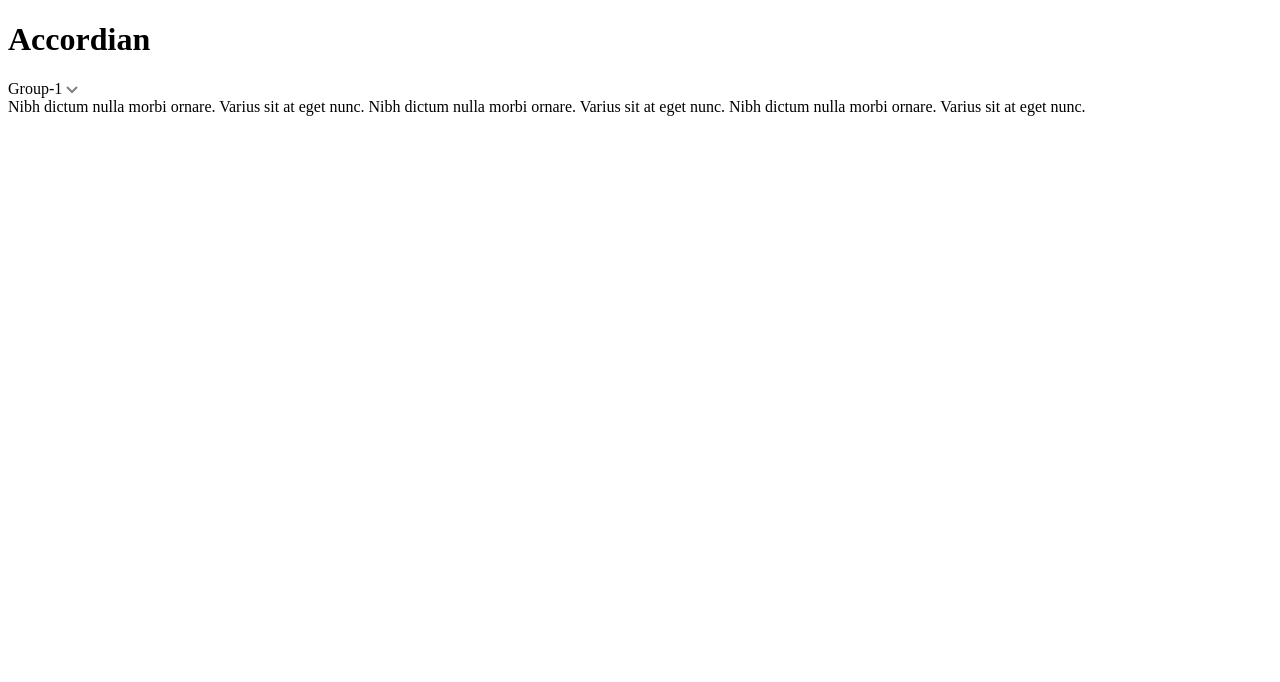
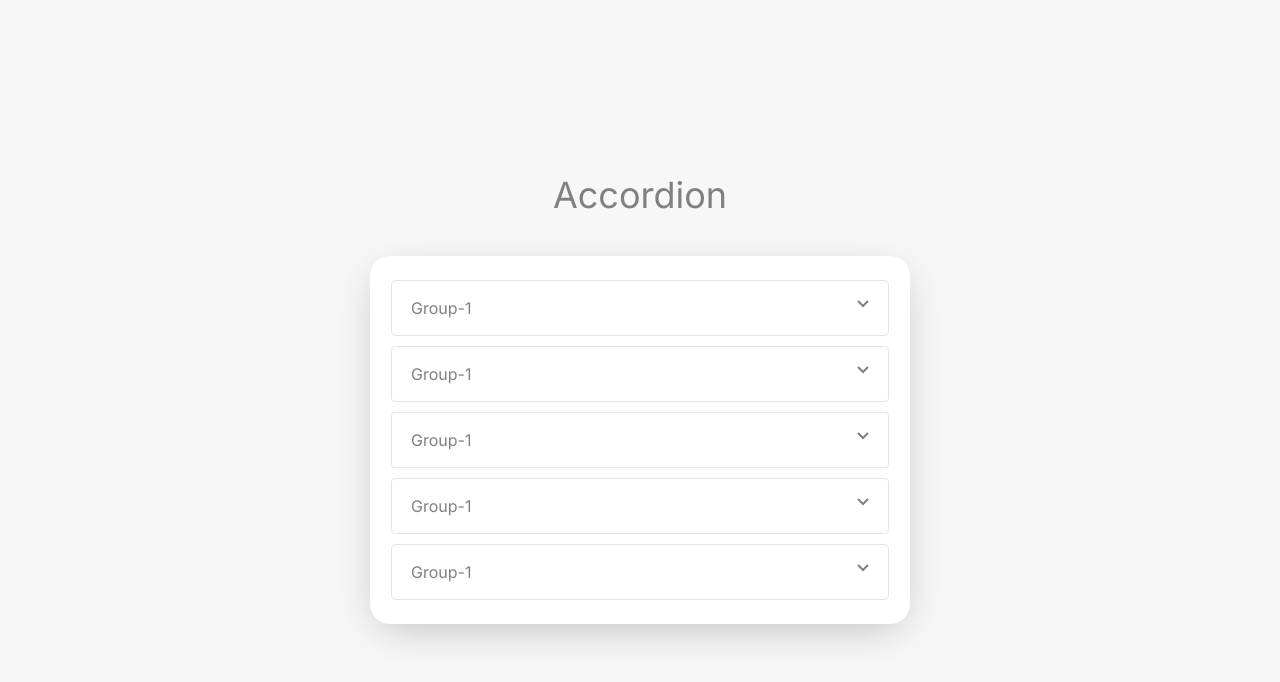
Before and after one commit to Nehaboora033/accordian, a plain HTML site: page index.html in a window 1280 px wide. Drawn offline with Linux system fonts and the light colour scheme.

Commit message:
added arrow

```diff
--- a/assets/css/style.css
+++ b/assets/css/style.css
@@ -0,0 +1,182 @@
+@import url('https://fonts.googleapis.com/css2?family=Inter:ital,opsz,wght@0,14..32,100..900;1,14..32,100..900&display=swap');
+
+* {
+    margin: 0;
+    padding: 0;
+    font-family: "Inter", sans-serif;
+}
+
+.d-flex {
+    display: flex;
+}
+
+.y-center {
+    align-items: center;
+}
+
+.x-center {
+    justify-content: center;
+}
+
+.flex-column {
+    flex-direction: column;
+}
+
+body {
+    background-color: #F7F7F7;
+    height: 100vh;
+    width: 100%;
+}
+
+h2 {
+    font-weight: 400;
+    font-size: 36px;
+    line-height: 100%;
+    color: gray;
+    margin-bottom: 43px;
+}
+
+.box {
+    background-color: #FFF;
+    padding: 24px 21px;
+    border-radius: 20px;
+    box-shadow: 0px 11px 44px -10px #00000040;
+    margin-left: 12px;
+    margin-right: 12px;
+}
+
+.accordion-item {
+    max-width: 498px;
+}
+
+.accordion-header {
+    font-weight: 400;
+    font-size: 16px;
+    line-height: 100%;
+    color: gray;
+    background-color: unset;
+    max-width: 498px;
+    width: 100%;
+    justify-content: space-between;
+    padding: 19px;
+    border: 1px solid #0000001A;
+    border-radius: 4px;
+    transition: color 150ms linear;
+}
+
+/* .arrow {
+    display: inline-block;
+    width: 6px;
+    height: 6px;
+    border-right: 2.5px solid #808080;
+    border-bottom: 2.5px solid #808080;
+    transform: rotate(45deg);
+    transition: transform 0.3s ease;
+    margin-left: 10px;
+    cursor: pointer;
+} */
+
+.accordion-item.active .arrow {
+    transform: rotate(-180deg);
+    /* up */
+}
+
+.accordion-content {
+    font-weight: 400;
+    font-size: 16px;
+    line-height: 150%;
+    color: #808080;
+    max-height: 0;
+    max-width: 468px;
+    overflow: hidden;
+    transition: max-height 0.15s ease;
+    padding: 0 19px;
+}
+
+.accordion-item.active .accordion-content {
+    max-height: 150px;
+    padding: 0 19px 13px;
+    color: #808080;
+}
+
+.accordion-item.active .accordion-header {
+    color: #000;
+    border: 0;
+}
+
+.accordion-item.active {
+    border: 1px solid #128DFF;
+    border-radius: 5px;
+}
+
+.gap-10 {
+    gap: 10px;
+}
+
+
+
+
+
+
+
+
+
+
+
+
+
+
+
+
+
+
+
+
+
+
+
+
+
+
+
+
+
+
+
+
+
+
+
+
+
+
+
+
+:root {
+    --fs-md: 36px;
+    --fs-sm: 16px;
+
+    --fw-sm: 400;
+
+    --text-grey: #808080;
+}
+
+.text_grey {
+    color: var(--text-grey);
+}
+
+.fs_md {
+    font-size: var(--fs-md);
+}
+
+.fs_sm {
+    font-size: var(--fs-sm);
+}
+
+.fw_sm {
+    font-weight: var(--fw-sm);
+}
+
+.text-center {
+    text-align: center;
+}
--- a/assets/js/script.js
+++ b/assets/js/script.js
@@ -0,0 +1,12 @@
+function toggleAccordion(selector) {
+    const clickedItem = document.querySelector(selector);
+    const allItems = document.querySelectorAll('.accordion-item');
+
+    allItems.forEach(item => {
+        if (item !== clickedItem) {
+            item.classList.remove('active');
+        }
+    });
+
+    clickedItem.classList.toggle('active');
+}
--- a/index.html
+++ b/index.html
@@ -4,28 +4,90 @@
 <head>
     <meta charset="UTF-8">
     <meta name="viewport" content="width=device-width, initial-scale=1.0">
-    <title>Accordian</title>
+    <title>Accordion</title>
     <link rel="stylesheet" href="./assets/css/style.css">
 </head>
 
-<body>
-    <h1 class="">Accordian</h1>
-    <div class="accordian-container">
-        <div class="accordian-item">
-            <div class="accordian-heading">
+<body class="d-flex flex-column y-center x-center">
+    <h2>
+        Accordion
+    </h2>
+    <div class="box d-flex flex-column gap-10">
+        <div class="accordion-item" id="item1">
+            <button class="accordion-header d-flex" onclick="toggleAccordion('#item1')">
                 Group-1
-                <img src="./assets/images/arrow.svg" alt="arrow">
+                <img src="./assets/images/arrow.svg" alt="arrow" class="arrow">
+            </button>
+            <div class="accordion-content">
+                <p>
+                    Nibh dictum nulla morbi ornare. Varius sit at eget nunc. Nibh dictum nulla morbi ornare. Varius sit
+                    at eget
+                    nunc. Nibh
+                    dictum nulla morbi ornare. Varius sit at eget nunc.
+                </p>
             </div>
-            <div class="accordian-content">
-                Nibh dictum nulla morbi ornare. Varius sit at eget nunc. Nibh dictum nulla morbi ornare. Varius sit at
-                eget nunc. Nibh
-                dictum nulla morbi ornare. Varius sit at eget nunc.
+        </div>
+        <div class="accordion-item" id="item2">
+            <button class="accordion-header d-flex" onclick="toggleAccordion('#item2')">
+                Group-1
+                <!-- <span class="arrow"></span> -->
+                 <img src="./assets/images/arrow.svg" alt="arrow" class="arrow">
+            </button>
+            <div class="accordion-content">
+                <p>
+                    Nibh dictum nulla morbi ornare. Varius sit at eget nunc. Nibh dictum nulla morbi ornare. Varius sit
+                    at eget
+                    nunc. Nibh
+                    dictum nulla morbi ornare. Varius sit at eget nunc.
+                </p>
             </div>
+        </div>
+        <div class="accordion-item" id="item3">
+            <button class="accordion-header d-flex" onclick="toggleAccordion('#item3')">
+                Group-1
+                <img src="./assets/images/arrow.svg" alt="arrow" class="arrow">
+            </button>
+            <div class="accordion-content">
+                <p>
+                    Nibh dictum nulla morbi ornare. Varius sit at eget nunc. Nibh dictum nulla morbi ornare. Varius sit
+                    at eget
+                    nunc. Nibh
+                    dictum nulla morbi ornare. Varius sit at eget nunc.
+                </p>
+            </div>
+        </div>
+        <div class="accordion-item" id="item4">
+            <button class="accordion-header d-flex" onclick="toggleAccordion('#item4')">
+                Group-1
+                <img src="./assets/images/arrow.svg" alt="arrow" class="arrow">
+            </button>
+            <div class="accordion-content">
+                <p>
+                    Nibh dictum nulla morbi ornare. Varius sit at eget nunc. Nibh dictum nulla morbi ornare. Varius sit
+                    at eget
+                    nunc. Nibh
+                    dictum nulla morbi ornare. Varius sit at eget nunc.
+                </p>
+            </div>
+        </div>
+        <div class="accordion-item" id="item5">
+            <button class="accordion-header d-flex" onclick="toggleAccordion('#item5')">
+                Group-1
+                <img src="./assets/images/arrow.svg" alt="arrow" class="arrow">
+            </button>
+            <div class="accordion-content">
+                <p>
+                    Nibh dictum nulla morbi ornare. Varius sit at eget nunc. Nibh dictum nulla morbi ornare. Varius sit
+                    at eget
+                    nunc. Nibh
+                    dictum nulla morbi ornare. Varius sit at eget nunc.
+                </p>
+            </div>
+        </div>
+    </div>
 
-        </div>
 
-    </div>
-    <script src="/assets/js/script.js"></script>
+    <script src="./assets/js/script.js"></script>
 </body>
 
 </html>
```
Also changed, not shown: 1 other file.
